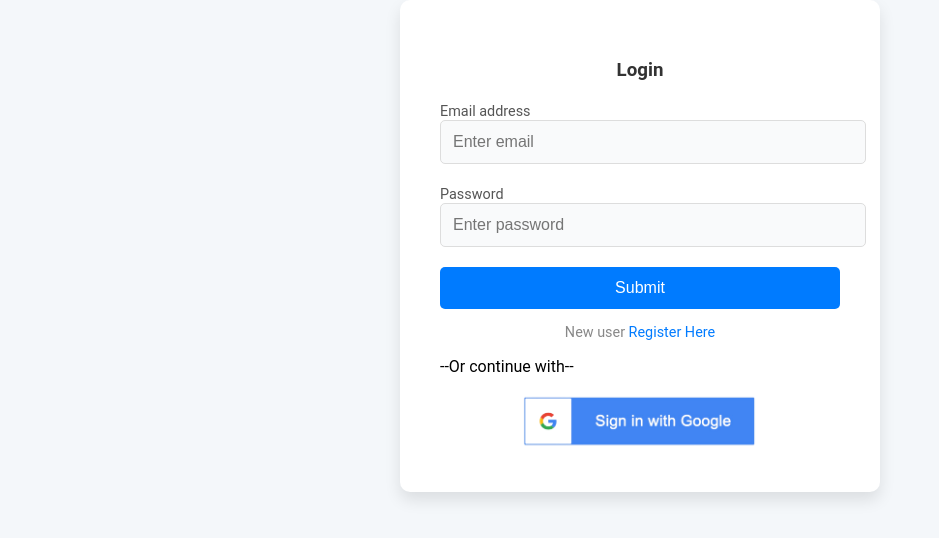
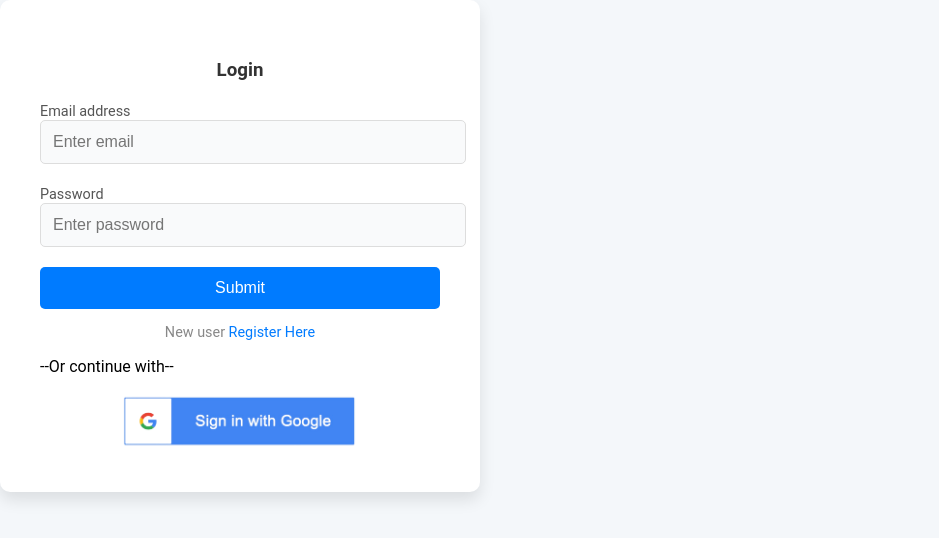
Before and after one commit to SohamMhatre09/ALPHABYTE, a React (Vite) app in the folder Frontend/: page /login in a window 1280 px wide. Shown: the top 538 px of the page, without its empty margins (0-939 px from the left). Built offline with nearby package versions, Linux system fonts and the light colour scheme; no server answers.

Commit message:
frontend error solve

```diff
--- a/Frontend/src/components/Home/Home.jsx
+++ b/Frontend/src/components/Home/Home.jsx
@@ -191,6 +191,7 @@ export default function ErrorSolverHomepage() {
         }
 
         body {
+          width:100%;
           font-family: 'Poppins', sans-serif;
           transition: background-color 0.3s ease;
           margin:0;
--- a/Frontend/src/styles/login.css
+++ b/Frontend/src/styles/login.css
@@ -1,6 +1,5 @@
 /* Modern UI Styling for the Login Page */
 body {
-    display: flex;
     justify-content: center;
     align-items: center;
     margin: 0;
```
